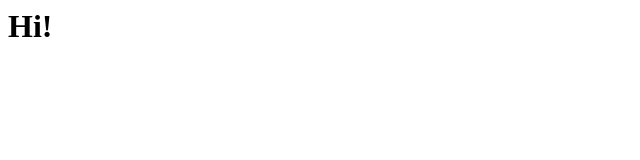
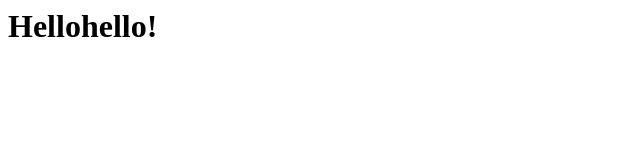
Before and after one commit to digitoid/digitoid.github.io, a plain HTML site: page index.html in a window 1280 px wide. Shown: the whole page, without its empty margins (0-640 px from the left). Drawn offline with Linux system fonts and the light colour scheme.

Commit message:
Update index.html

```diff
--- a/index.html
+++ b/index.html
@@ -1,4 +1,4 @@
 <html>
 <head></head>
-<body><h1>Hi!</h1></body>
+<body><h1>Hellohello!</h1></body>
 </html>
```
